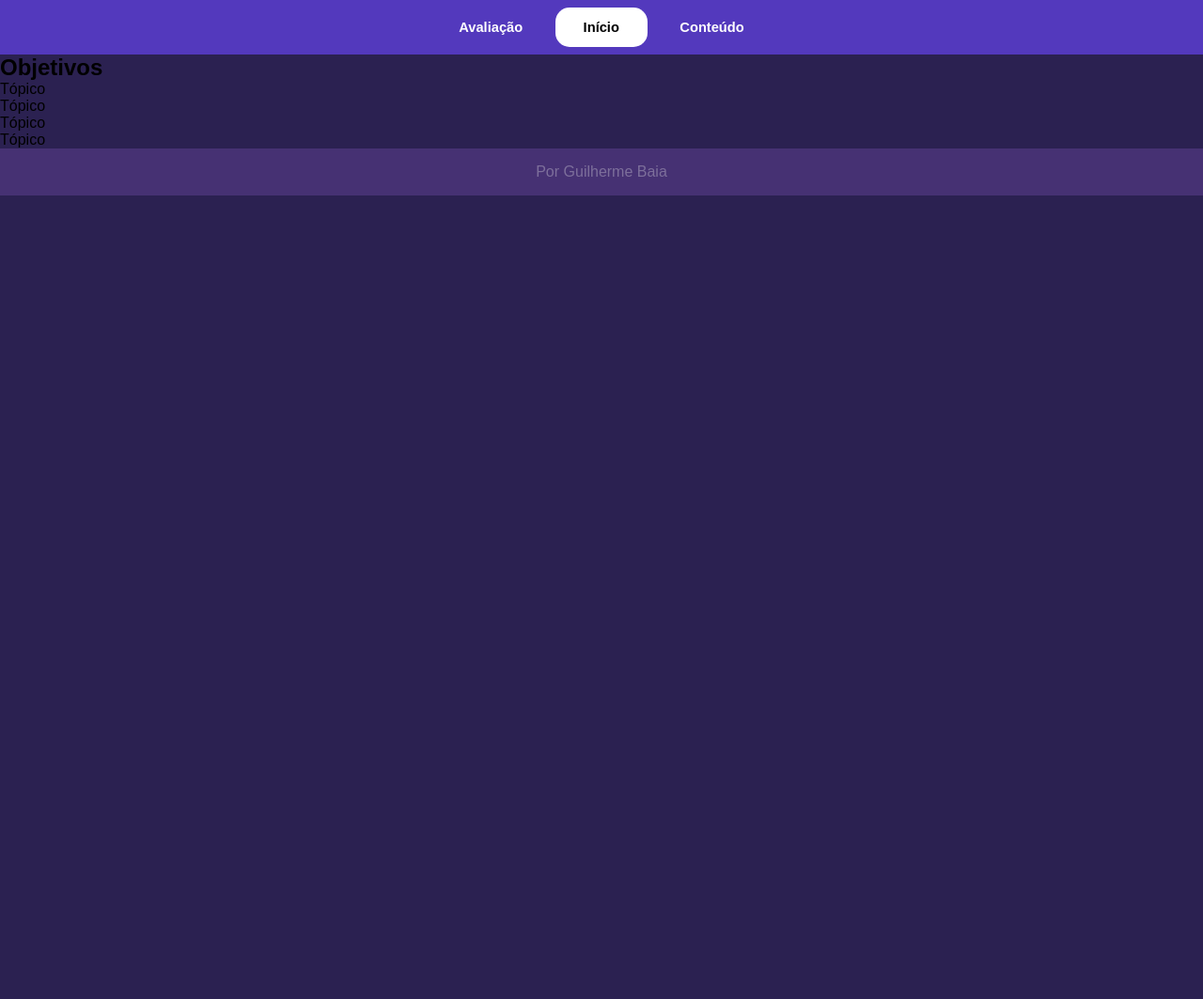
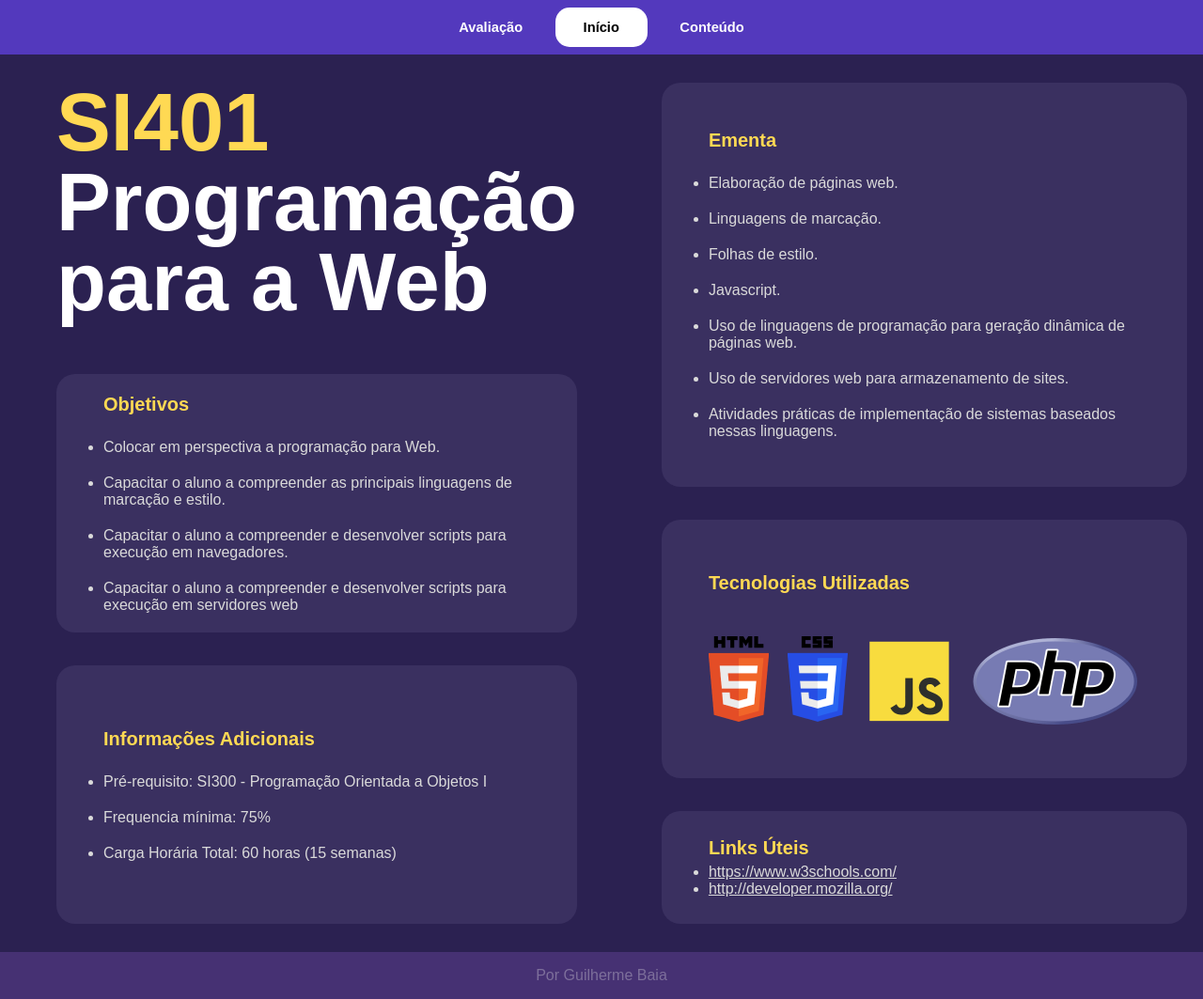
Before and after one commit to BaiaGui/SI401-WebSite, a plain HTML site: page index.html in a window 1280 px wide. Shown: the whole page at 94% size. Before the commit the page ends 800 px from the top, so only its background shows below. Drawn offline with Linux system fonts and the light colour scheme.

Commit message:
Finalização página Index
Posicionamento das caixas de informação;
Adição imagem tecnologias;

```diff
--- a/index.html
+++ b/index.html
@@ -16,13 +16,45 @@
         </ul>
     </header>
     <div class="gridContainerIndex">
-        <div class="boxContent">
+        <h1 class="si401Title"><strong>SI401</strong><br>Programação<br>para a Web</h1>
+        <div class="boxModel item1">
             <h2 class="contentTitle">Objetivos</h2>
+            <ul class="contentList">
+                <li>Colocar em perspectiva a programação para Web. </li>
+                <li>Capacitar o aluno a compreender as principais linguagens de marcação e estilo.</li>
+                <li>Capacitar o aluno a compreender e desenvolver scripts para execução em navegadores.</li>
+                <li>Capacitar o aluno a compreender e desenvolver scripts para execução em servidores web</li>
+            </ul>
+        </div>
+        <div class="boxModel item2">
+            <h2 class="contentTitle">Ementa</h2>
+            <ul class="contentList">
+                <li>Elaboração de páginas web. </li>
+                <li>Linguagens de marcação.</li>
+                <li>Folhas de estilo. </li>
+                <li>Javascript.</li>
+                <li>Uso de linguagens de programação para geração dinâmica de páginas web. </li>
+                <li>Uso de servidores web para armazenamento de sites. </li>
+                <li>Atividades práticas de implementação de sistemas baseados nessas linguagens.</li>
+            </ul>
+        </div>
+        <div class="boxModel item3">
+            <h2 class="contentTitle">Informações Adicionais</h2>
+            <ul class="contentList">
+                <li>Pré-requisito: SI300 - Programação Orientada a Objetos I</li>
+                <li>Frequencia mínima: 75%</li>
+                <li>Carga Horária Total: 60 horas (15 semanas) </li>
+            </ul>
+        </div>
+        <div class="boxModel item4">
+            <h2 class="contentTitle">Tecnologias Utilizadas</h2>
+                <img src="img/tecnologias.png" alt="tecnologias" id="indexImg">
+        </div>
+        <div class="boxModel item5">
+            <h2 class="contentTitle">Links Úteis</h2>
             <ul>
-                <li>Tópico</li>
-                <li>Tópico</li>
-                <li>Tópico</li>
-                <li>Tópico</li>
+                <li><a href="https://www.w3schools.com/" class="indexLink" target="_blank">https://www.w3schools.com/</a></li>
+                <li><a href="http://developer.mozilla.org/" class="indexLink" target="_blank">http://developer.mozilla.org/</a></li>
             </ul>
         </div>
     </div>
--- a/style.css
+++ b/style.css
@@ -4,6 +4,9 @@
     margin: 0px;
     font-family: Arial, Helvetica, sans-serif;
 }
+
+/*CSS Padrão--------------------------------------------------------------------------*/
+/*CSS Padrão--------------------------------------------------------------------------*/
 
 body{
     background-color: #2B2151;
@@ -60,3 +63,84 @@ footer{
     align-items: center;
     color: #7D6F9B;
 }
+
+.boxModel{
+    background-color: #3A3060;
+    border-radius: 20px;
+    color: #DADADA;
+    padding: 25px 50px;
+    display: flex;
+    flex-direction: column;
+    justify-content: center;
+}
+
+.contentTitle{
+    font-size: 15pt;
+    color: #FFD953;
+    margin-bottom: 5px;
+}
+
+.contentList li{
+    margin-top: 20px;
+}
+/*CSS Container específico--------------------------------------------------------------------------*/
+/*CSS Container específico--------------------------------------------------------------------------*/
+
+
+
+/*INDEXXX-------------------------------------------------------------------------*/
+.si401Title strong{
+    color: #FFD953;
+}
+.gridContainerIndex{
+    display: grid;
+    grid-template-columns: 1fr 1fr;
+    grid-template-rows: repeat(6, 120px);
+    padding: 30px 60px;
+    column-gap: 90px;
+    row-gap: 35px;
+}
+
+.si401Title{
+    color: white;
+    font-size: 65pt;
+    line-height: 85px;
+    grid-column: 1;
+    grid-row: 1 / 3;
+    font-weight: bolder;
+}
+
+.item1{
+    grid-column: 1;
+    grid-row: 3 / 5;
+}
+
+.item2{
+    grid-column: 2;
+    grid-row: 1 / 4;
+}
+
+.item3{
+    grid-column: 1;
+    grid-row: 5 / 7;
+}
+
+.item4{
+    grid-column: 2;
+    grid-row: 4 / 6;
+}
+
+.item5{
+    grid-column: 2;
+    grid-row: 6 / 7;
+}
+
+#indexImg{
+margin-top: 40px;
+}
+
+.indexLink{
+    color: #DADADA;
+}
+
+/*CONTEÚDO-------------------------------------------------------------------------*/
```
Also changed, not shown: avaliacao.html (+1 -1 lines), conteudo.html (+1 -1 lines), img/tecnologias.png (added).
